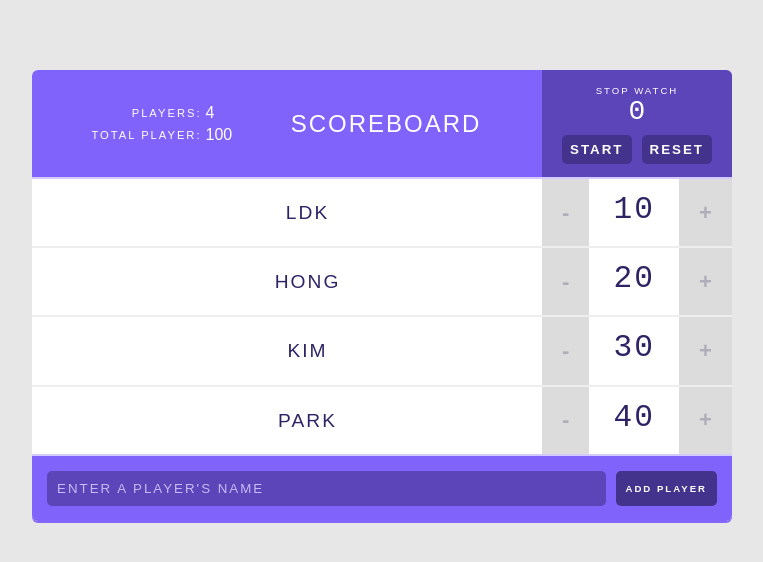
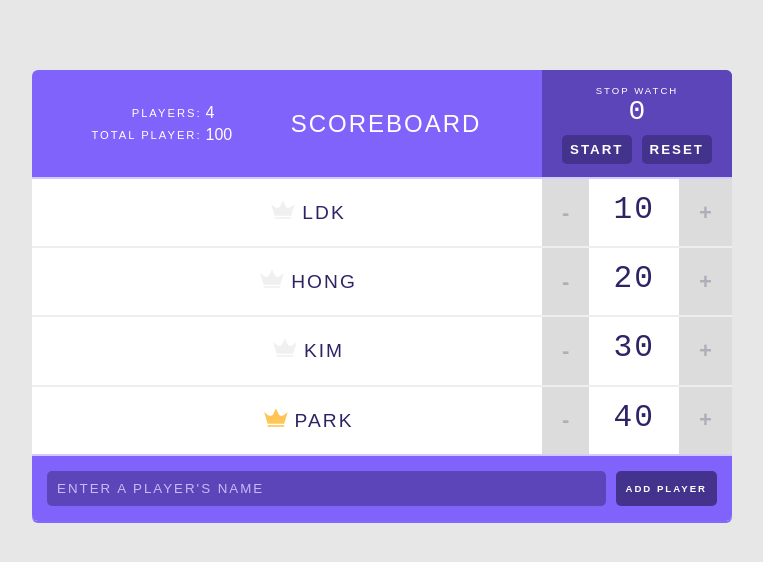
Before and after one commit to naviya0609/reactStudy, a React (Create React App) app in the folder scoreboardcra/: page / in a window 1280 px wide. Shown: the top 562 px of the page, without its empty margins (258-1021 px from the left). Built offline with nearby package versions, Linux system fonts and the light colour scheme.

Commit message:
custom player - highScore 추가

```diff
--- a/scoreboardcra/src/App.js
+++ b/scoreboardcra/src/App.js
@@ -5,8 +5,19 @@ import Players from "./component/Players";
 import AddPlayerForm from "./component/AddPlayerForm";
 import {connect} from "react-redux";
 import {playerReducer} from "./redux/reducers/player";
+import {CustomPlayer} from "./component/CustomPlayer";
 
 class App extends React.Component {
+  getHighScore(){
+    let highScore = 0;
+    this.props.players.forEach(player => {
+      if (player.score> highScore){
+        highScore = player.score;
+      }
+    })
+    return highScore > 0 ? highScore : null;
+  }
+
   render() {
     return (
       <div className="scoreboard">
@@ -15,7 +26,8 @@ class App extends React.Component {
         {/*Player's List*/}
         {
           this.props.players.map(player =>
-            <Players name={player.name} score={player.score} id={player.id} key={player.id} />)
+            <CustomPlayer name={player.name} score={player.score} id={player.id} key={player.id}
+            isHighScore = {this.getHighScore() === player.score}/>)
         }
         <AddPlayerForm></AddPlayerForm>
       </div>
--- /dev/null
+++ b/scoreboardcra/src/component/CustomPlayer.js
@@ -0,0 +1,18 @@
+import React from 'react';
+import Players from "./Players";
+
+//{...props} 모든 props 바로 전달
+export const CustomPlayer = (props) => {
+  let dynamicClass = 'svg';
+  if(props.isHighScore) {
+    dynamicClass += ' is-high-score'
+  }
+  return (
+    <Players {...props}>
+      <svg viewBox="0 0 44 35" className={dynamicClass}>
+        <path d="M26.7616 10.6207L21.8192 0L16.9973 10.5603C15.3699 14.1207 10.9096 15.2672 7.77534 12.9741L0 7.24138L6.56986 28.8448H37.0685L43.5781 7.72414L35.7425 13.0948C32.6685 15.2672 28.3288 14.0603 26.7616 10.6207Z" transform="translate(0 0.301727)"/>
+        <rect width="30.4986" height="3.07759" transform="translate(6.56987 31.5603)"/>
+      </svg>
+    </Players>
+  );
+}
--- a/scoreboardcra/src/component/Players.js
+++ b/scoreboardcra/src/component/Players.js
@@ -4,14 +4,14 @@ import PropTypes from 'prop-types';
 import {connect} from "react-redux";
 import {removePlayer} from "../redux/actions";
 
-class Players extends React.Component{
+class Players extends React.PureComponent{
 
-  shouldComponentUpdate(nextProps, nextState, nextContext) {
-    // 기존 score와 nextProps의 score 가 다르면 true
-    // Component라면 shouldComponentUpdate 렌더링 제어 메서드를 직접 구현해야한다.
-    // true를 리턴하며 렌더링이 일어나고 false를 리턴하면 렌더링이 일어나지 않는다.
-    return this.props.score !== nextProps.score ? true : false;
-  }
+  // shouldComponentUpdate(nextProps, nextState, nextContext) {
+  //   // 기존 score와 nextProps의 score 가 다르면 true
+  //   // Component라면 shouldComponentUpdate 렌더링 제어 메서드를 직접 구현해야한다.
+  //   // true를 리턴하며 렌더링이 일어나고 false를 리턴하면 렌더링이 일어나지 않는다.
+  //   return this.props.score !== nextProps.score ? true : false;
+  // }
 
   render() {
     console.log(this.props.name,"is rendered")
@@ -24,9 +24,10 @@ class Players extends React.Component{
                 <button className="remove-player" onClick={() => this.props.removePlayer(this.props.id)}>x</button>
               </span>
         <span className="player-name">
-                {this.props.name}
+                {this.props.children}
+                {name}
               </span>
-        <Counter score={this.props.score} id={this.props.id}/>
+        <Counter score={score} id={id}/>
       </div>
     )
   }
@@ -36,8 +37,7 @@ class Players extends React.Component{
 Players.propsTypes = {
   name : PropTypes.string,
   id : PropTypes.number,
-  score : PropTypes.number,
-  removePlayer : PropTypes.func
+  score : PropTypes.number
 }
 
 
```
